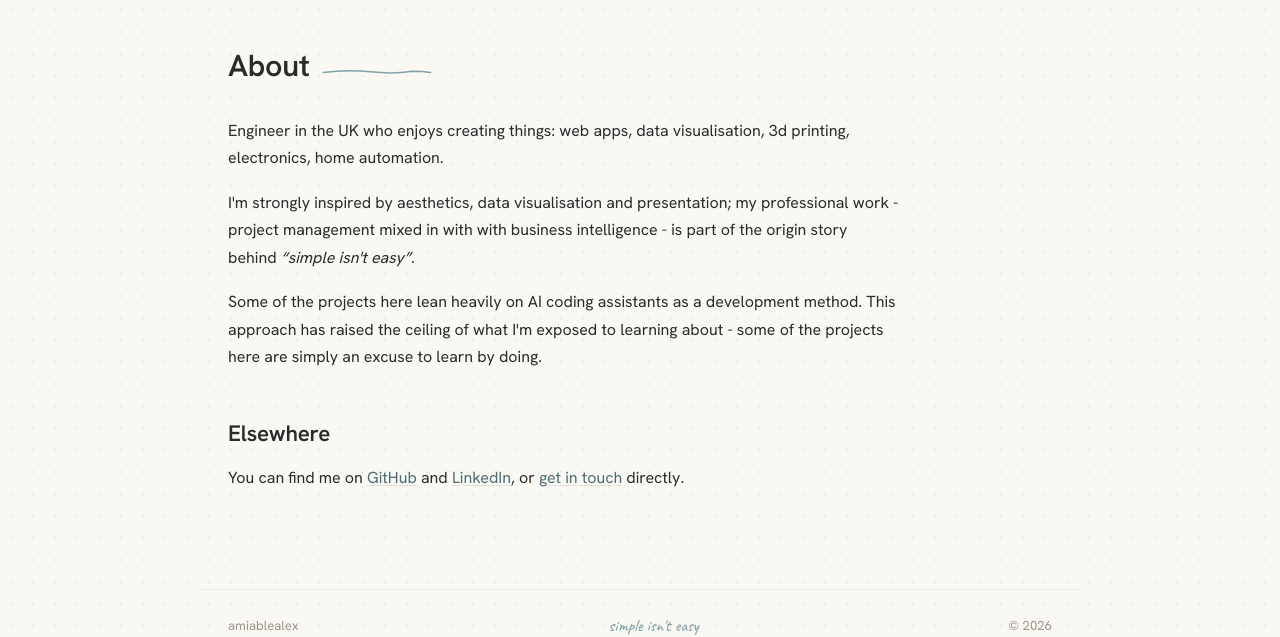
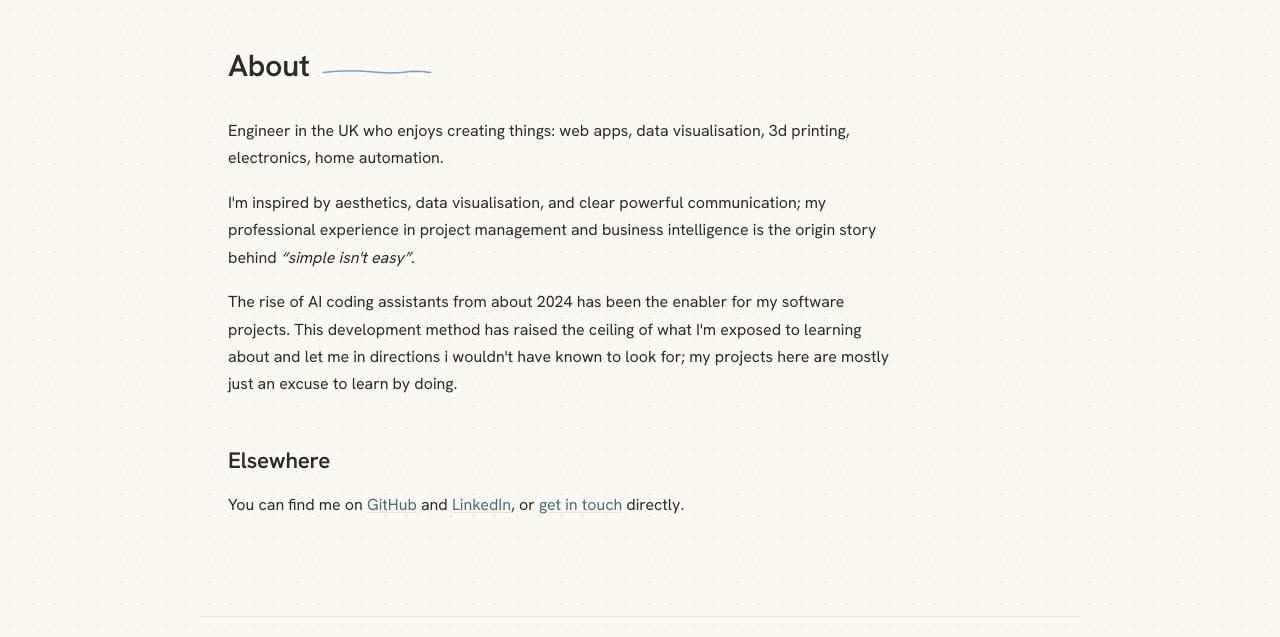
Before and after one commit to amiablealex/amiablealex-web, a Flask app: page /about in a window 1280 px wide. Shown: the part 89-726 px from the top of the page. Run offline with Flask 3, Linux system fonts and the light colour scheme.

Commit message:
Update about.html

```diff
--- a/templates/about.html
+++ b/templates/about.html
@@ -20,14 +20,13 @@
     <p>Engineer in the UK who enjoys creating things: web apps, data
     visualisation, 3d printing, electronics, home automation.</p>
 
-    <p>I'm strongly inspired by aesthetics, data visualisation and presentation; my
-      professional work - project management mixed in with with business intelligence
-      - is part of the origin story behind <em>“simple isn't
+    <p>I'm inspired by aesthetics, data visualisation, and clear powerful communication; my
+      professional experience in project management and business intelligence
+     is the origin story behind <em>“simple isn't
       easy”</em>.</p>
 
-    <p>Some of the projects here lean heavily on AI coding assistants as a development
-      method. This approach has raised the ceiling of what I'm exposed to learning
-      about - some of the projects here are simply an excuse to learn by doing.</p>
+    <p>The rise of AI coding assistants from about 2024 has been the enabler for my software projects. This development method has raised the ceiling of what I'm exposed to learning
+      about and let me in directions i wouldn't have known to look for; my projects here are mostly just an excuse to learn by doing.</p>
 
     <p>{#A short paragraph on the kind of work you enjoy — engineering, data
       and BI, self-hosting, hardware — and the thread that connects it. This is
```
